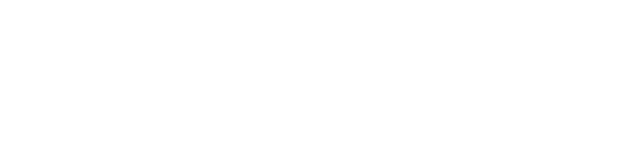
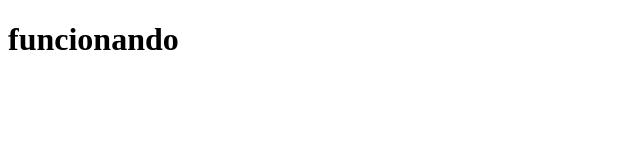
Before and after one commit to igucostxz/api-axios, a website: page index.html in a window 1280 px wide. Shown: the whole page, without its empty margins (0-640 px from the left). Drawn offline with nearby package versions, Linux system fonts and the light colour scheme.

Commit message:
feat: Pasta Public

```diff
--- a/index.html
+++ b/index.html
@@ -13,7 +13,7 @@
 
 </head>
 <body>
-
+    <h1>funcionando</h1>
      <script src="https://cdn.jsdelivr.net/npm/axios/dist/axios.min.js"></script>
      <script src="https://cdn.jsdelivr.net/npm/bootstrap@5.3.8/dist/js/bootstrap.bundle.min.js"></script>
      <script src="https://cdn.jsdelivr.net/npm/toastify-js@1.12.0/src/toastify.min.js"></script>
```
